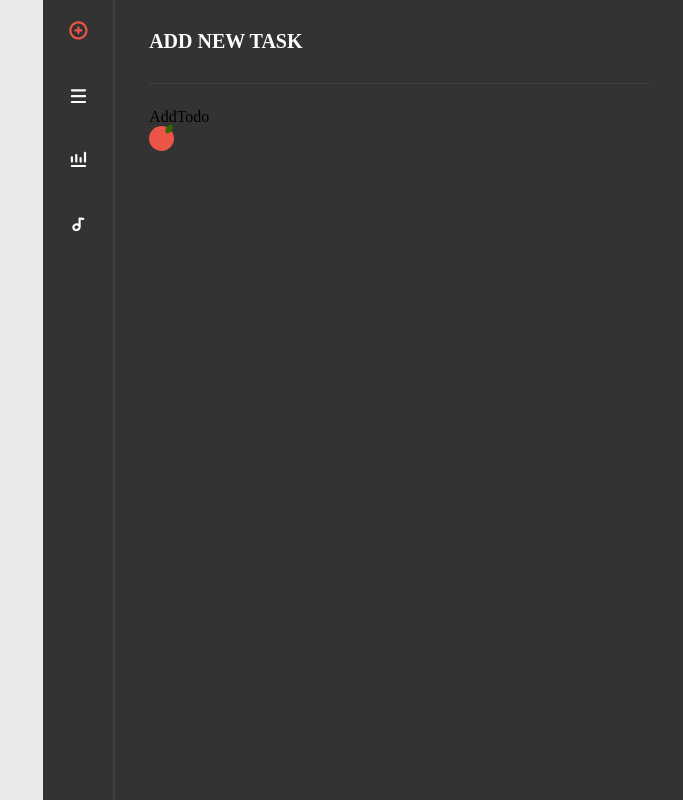
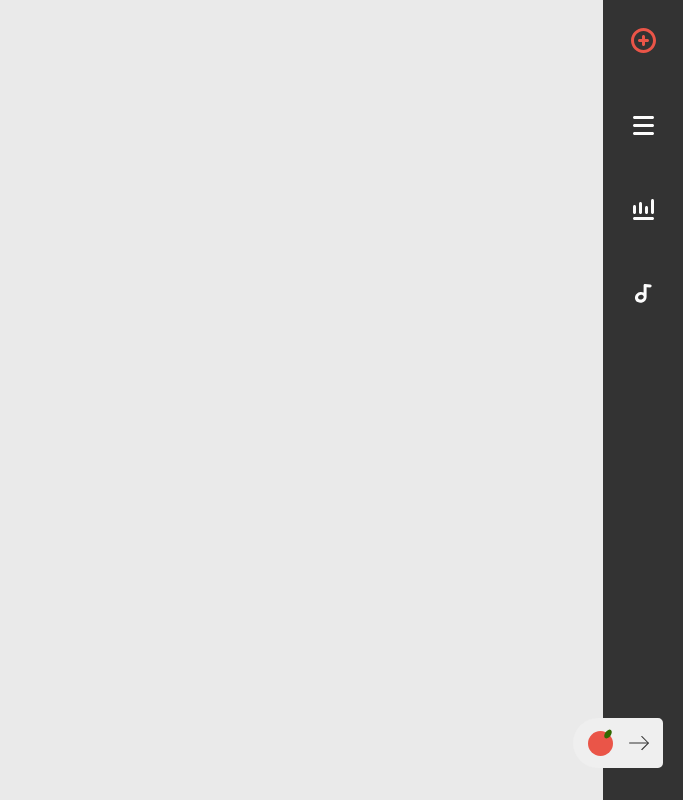
Before and after one commit to lyaui/f2e_pomodoro-clock, a React (Create React App) app: page / in a window 1280 px wide. Shown: the whole page, without its empty margins (597-1280 px from the left). Built offline with nearby package versions, Linux system fonts and the light colour scheme.

Commit message:
set toggle menu

```diff
--- a/src/GlobalStyle.js
+++ b/src/GlobalStyle.js
@@ -24,6 +24,8 @@ export const GlobalStyle = createGlobalStyle`
   --xl: 1.5rem; // 24px
   --xxl:2.5rem; // 40px
 
+  /* others */
+  --transition: all 0.3s ease;
   box-sizing: border-box;
   }
 
@@ -35,4 +37,13 @@ export const GlobalStyle = createGlobalStyle`
     font-size: var(--base);
     background-color:var(--light-gray-500);
   }
+
+  button {
+    width: 100%;
+    outline:none;
+    border:none;
+    padding: 0;
+    margin: 0;
+    cursor: pointer;
+  }
 `;
--- a/src/components/Icons/index.js
+++ b/src/components/Icons/index.js
@@ -4,4 +4,6 @@ import { ReactComponent as List } from '../../assets/icons/list_white.svg';
 import { ReactComponent as Analysis } from '../../assets/icons/analysis_white.svg';
 import { ReactComponent as RingTone } from '../../assets/icons/ringtone_white.svg';
 
-export { AddTask, List, Analysis, RingTone };
+import { ReactComponent as Arrow } from '../../assets/icons/arrow.svg';
+
+export { AddTask, List, Analysis, RingTone, Arrow };
--- a/src/components/Menu/DrawerButton/index.js
+++ b/src/components/Menu/DrawerButton/index.js
@@ -1,7 +1,15 @@
 import React from 'react';
+import { Button } from './style';
+import * as Icon from '../../Icons';
+import Tomato from '../../UI/Tomato';
 
-const DrawerButton = () => {
-  return <div></div>;
+const DrawerButton = ({ handleToggleMenuBtn }) => {
+  return (
+    <Button onClick={handleToggleMenuBtn}>
+      <Tomato></Tomato>
+      <Icon.Arrow></Icon.Arrow>
+    </Button>
+  );
 };
 
 export default DrawerButton;
--- /dev/null
+++ b/src/components/Menu/DrawerButton/style.js
@@ -0,0 +1,19 @@
+import styled from 'styled-components/macro';
+
+export const Button = styled.button`
+  position: absolute;
+  display: flex;
+  align-items: center;
+  justify-content: center;
+  width: 90px;
+  height: 50px;
+  left: -30px;
+  bottom: 32px;
+  border-radius: 25px 5px 5px 25px;
+
+  svg {
+    width: 20px;
+    height: 20px;
+    margin-left: 16px;
+  }
+`;
--- a/src/components/Menu/MenuBar/index.js
+++ b/src/components/Menu/MenuBar/index.js
@@ -1,7 +1,8 @@
 import React from 'react';
 import { Container, Item } from './style';
+import DrawerButton from '../DrawerButton';
 
-function MenuBar({ menuItems, handleMenuBtnClick, activeItem }) {
+function MenuBar({ menuItems, handleMenuBtnClick, handleToggleMenuBtn, activeItem }) {
   const renderMenuIcons = () =>
     menuItems.map((item) => {
       const IconComponent = item.icon;
@@ -13,7 +14,12 @@ function MenuBar({ menuItems, handleMenuBtnClick, activeItem }) {
       );
     });
 
-  return <Container>{renderMenuIcons()}</Container>;
+  return (
+    <Container>
+      {renderMenuIcons()}
+      <DrawerButton handleToggleMenuBtn={handleToggleMenuBtn}></DrawerButton>
+    </Container>
+  );
 }
 
 export default MenuBar;
--- a/src/components/Menu/MenuBar/style.js
+++ b/src/components/Menu/MenuBar/style.js
@@ -1,19 +1,20 @@
 import styled from 'styled-components/macro';
 
 export const Container = styled.nav`
+  position: relative;
   width: 80px;
 `;
 
 export const Item = styled.button`
   width: 100%;
-  background-color: transparent;
-  outline: none;
-  border: none;
-  transition: all 0.5s;
+  background-color: var(--dark-gray-500);
+  transition: var(--transition);
+
   &:hover {
-    background-color: var(--dark-gray);
+    transform: translateY(-2px);
   }
-  path {
+
+  & path {
     fill: ${(props) => props.isActive && 'var(--primary)'};
   }
 `;
--- a/src/components/Menu/index.js
+++ b/src/components/Menu/index.js
@@ -12,6 +12,7 @@ import StatisticReport from '../MenuPanels/StatisticReport';
 import ManageSounds from '../MenuPanels/ManageSounds';
 
 const Menu = () => {
+  const [isMenuVisible, setIsMenuVisible] = useState(false);
   const [selectedPanel, setSelectedPanel] = useState(MENU_ITEMS.ADD_TASK);
 
   const menuItems = [
@@ -25,6 +26,10 @@ const Menu = () => {
     setSelectedPanel(title);
   };
 
+  const handleToggleMenuBtn = () => {
+    setIsMenuVisible((preIsMenuVisible) => !preIsMenuVisible);
+  };
+
   const renderPanelsComponents = () =>
     menuItems.map((item) => {
       const Component = item.component;
@@ -34,13 +39,16 @@ const Menu = () => {
     });
 
   return (
-    <Container>
+    <Container isMenuVisible={isMenuVisible}>
       <MenuBar
         menuItems={menuItems}
         activeItem={selectedPanel}
+        handleToggleMenuBtn={handleToggleMenuBtn}
         handleMenuBtnClick={handleMenuBtnClick}
       ></MenuBar>
-      <MenuContainer title={selectedPanel}>{renderPanelsComponents()}</MenuContainer>
+      {isMenuVisible && (
+        <MenuContainer title={selectedPanel}>{renderPanelsComponents()}</MenuContainer>
+      )}
     </Container>
   );
 };
--- a/src/components/Menu/style.js
+++ b/src/components/Menu/style.js
@@ -2,8 +2,9 @@ import styled from 'styled-components/macro';
 
 export const Container = styled.div`
   display: flex;
-  max-width: 50%;
+  max-width: ${(props) => (props.isMenuVisible ? '50%' : '80px')};
   height: 100vh;
   background-color: var(--dark-gray-500);
   margin-left: auto;
+  transition: var(--transition);
 `;
--- a/src/components/MenuPanels/AddTodo/index.js
+++ b/src/components/MenuPanels/AddTodo/index.js
@@ -1,10 +1,11 @@
 import React from 'react';
-import Tomato from '../../UI/Tomato';
+// import Tomato from '../../UI/Tomato';
 
 const AddTodo = () => {
   return (
     <div>
-      AddTodo <Tomato></Tomato>
+      AddTodo
+      {/* <Tomato></Tomato> */}
     </div>
   );
 };
```
